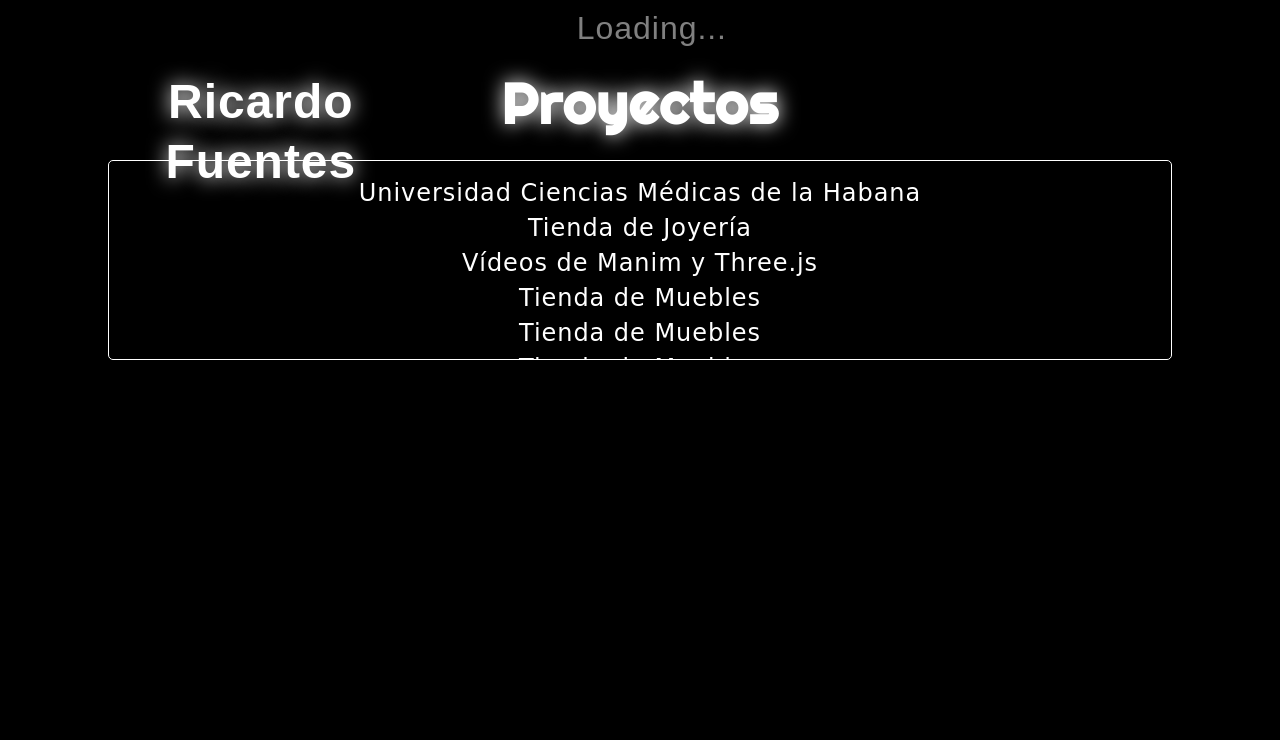
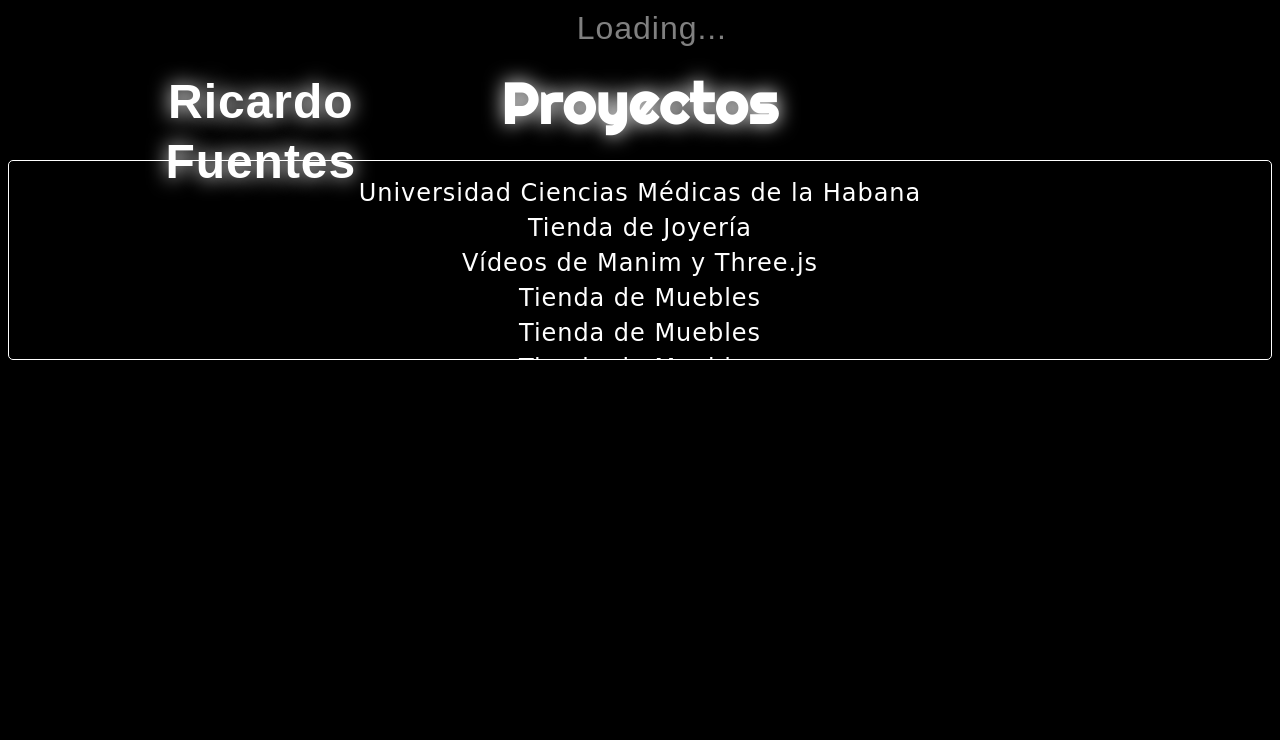
Before and after one commit to nocivescience/fireworks4, a plain HTML site: page index.html in a window 1280 px wide. Shown: the top 740 px of the page. Drawn offline with Linux system fonts and the light colour scheme; a script that the page names is missing; a web font is replaced by a local one.

Commit message:
resuelto el asunto del scroll

```diff
--- a/style.sass
+++ b/style.sass
@@ -71,6 +71,8 @@ body
 	width: 100%
 	height: 100%
 	transition: filter 0.3s
+	margin-right: 100px
+	margin-left: 100px
 	canvas
 		position: absolute
 		// Use lighten blend mode so the sky can be shown lighting up behind the canvases.
@@ -80,7 +82,7 @@ body
 	position: absolute
 	top: 0
 	width: 100%
-	padding-bottom: 50px
+	// padding-bottom: 50px
 	display: flex
 	justify-content: space-between
 	transition: opacity 0.3s, visibility 0.3s
@@ -239,14 +241,15 @@ body
 	.projects-menu
 		border: 1px solid white
 		padding: 20px
-		margin-right: 100px
-		margin-left: 100px
+
 		border-radius: 5px
 		max-height: 200px
-		overflow-y: hidden
+		overflow-y: auto
+		scrollbar-width: thin
+		scrollbar-color: white #222
 		@media screen and ( max-width: 800px )
-			margin-right: 10px
-			margin-left: 10px
+			// margin-right: 10px
+			// margin-left: 10px
 		ul
 			display: flex
 			flex-direction: column
@@ -266,6 +269,12 @@ body
 					font-size: 1.5em
 					flex-wrap: wrap
 
+	.projects-menu::-webkit-scrollbar
+		width: 6px
+		background-color: #222
+	.projects-menu::-webkit-scrollbar-thumb
+		background-color: red
+		border-radius: 10px
 	.menu-container
 		color: white
 		top: 0%
```
Also changed, not shown: style.css, 1 other file.
